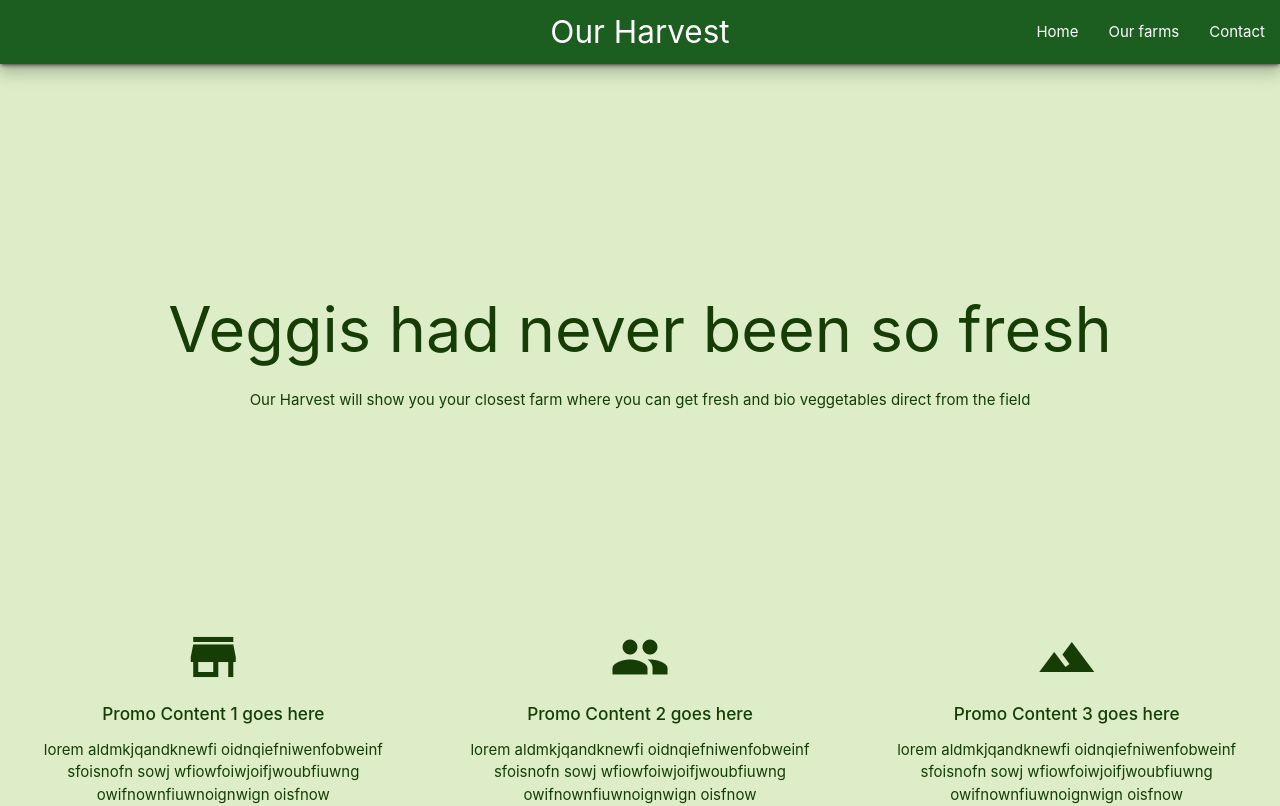
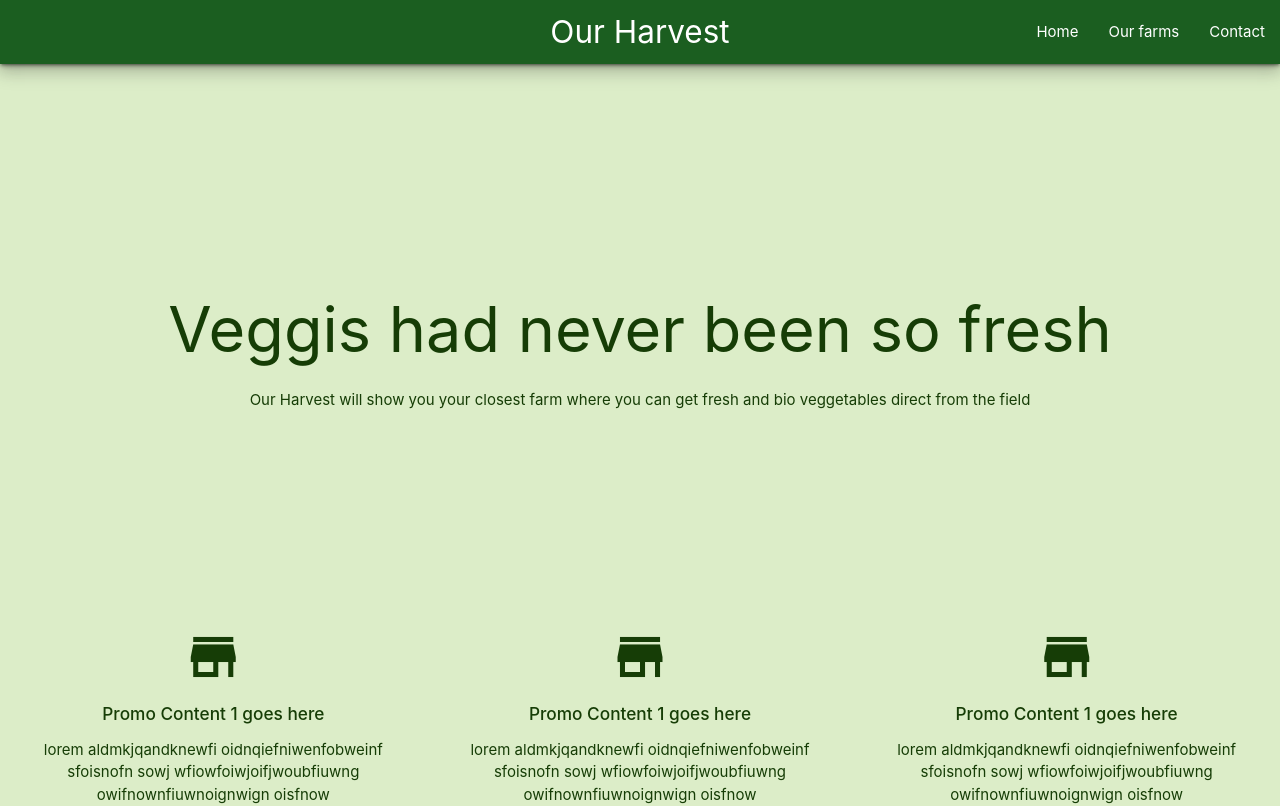
Before and after one commit to NoIntermediaries/OurHarvest, a React (Create React App) app: page / in a window 1280 px wide. Shown: the top 806 px of the page. Built offline with nearby package versions, Linux system fonts and the light colour scheme.

Commit message:
Created Feature Component

```diff
--- /dev/null
+++ b/src/Feature.css
@@ -0,0 +1,7 @@
+.i {
+  text-align: center;
+}
+
+.desc {
+  padding: 0 15px;
+}
--- /dev/null
+++ b/src/Feature.js
@@ -0,0 +1,14 @@
+import React from 'react';
+import './Feature.css';
+
+function Feature() {
+  return (
+    <div class="col s4">
+      <i class="material-icons medium">store</i> <br />
+      <h6><strong>Promo Content 1 goes here</strong></h6>
+      <p className="desc">lorem aldmkjqandknewfi oidnqiefniwenfobweinf sfoisnofn sowj wfiowfoiwjoifjwoubfiuwng owifnownfiuwnoignwign  oisfnow</p>
+    </div>
+  );
+}
+
+export default Feature;
--- a/src/Home.css
+++ b/src/Home.css
@@ -6,22 +6,14 @@
     padding-bottom: 200px;
 }
 
-.feat {
-    padding-bottom: 100px;
-}
-
 .home {
     color: rgb(22, 61, 6);
 }
 
-.i {
-    text-align: center;
+.page-footer {
+    /*  background-color: #E49ABB;*/
 }
 
-.desc {
-    padding: 0 15px;
+.feat {
+    padding-bottom: 100px;
 }
-
-.page-footer {
-  /*  background-color: #E49ABB;*/
-}
--- a/src/Home.js
+++ b/src/Home.js
@@ -1,5 +1,6 @@
 import React from 'react';
 import './Home.css';
+import Feature from './Feature';
 
 function Home() {
     return (
@@ -7,21 +8,9 @@ function Home() {
             <h1 className="title">Veggis had never been so fresh</h1>
             <p className="subtitle">Our Harvest will show you your closest farm where you can get fresh and bio veggetables direct from the field</p>
             <div class="row feat">
-                <div class="col s4">
-                    <i class="material-icons medium">store</i> <br/>
-                    <h6><strong>Promo Content 1 goes here</strong></h6>
-                    <p className="desc">lorem aldmkjqandknewfi oidnqiefniwenfobweinf sfoisnofn sowj wfiowfoiwjoifjwoubfiuwng owifnownfiuwnoignwign  oisfnow</p>
-                </div>
-                <div class="col s4">
-                    <i class="material-icons medium">group</i> <br/>
-                    <h6><strong>Promo Content 2 goes here</strong></h6>
-                    <p className="desc">lorem aldmkjqandknewfi oidnqiefniwenfobweinf sfoisnofn sowj wfiowfoiwjoifjwoubfiuwng owifnownfiuwnoignwign  oisfnow</p>
-                </div>
-                <div class="col s4">
-                    <i class="material-icons medium">landscape</i> <br/>
-                    <h6><strong>Promo Content 3 goes here</strong></h6>
-                    <p className="desc">lorem aldmkjqandknewfi oidnqiefniwenfobweinf sfoisnofn sowj wfiowfoiwjoifjwoubfiuwng owifnownfiuwnoignwign  oisfnow</p>
-                </div>
+                <Feature />
+                <Feature />
+                <Feature />
             </div>
 
 
--- a/src/NavBar.js
+++ b/src/NavBar.js
@@ -1,5 +1,4 @@
 import React from 'react';
-import ReactDOM from 'react-dom';
 
 function NavBar() {
     return (
```
